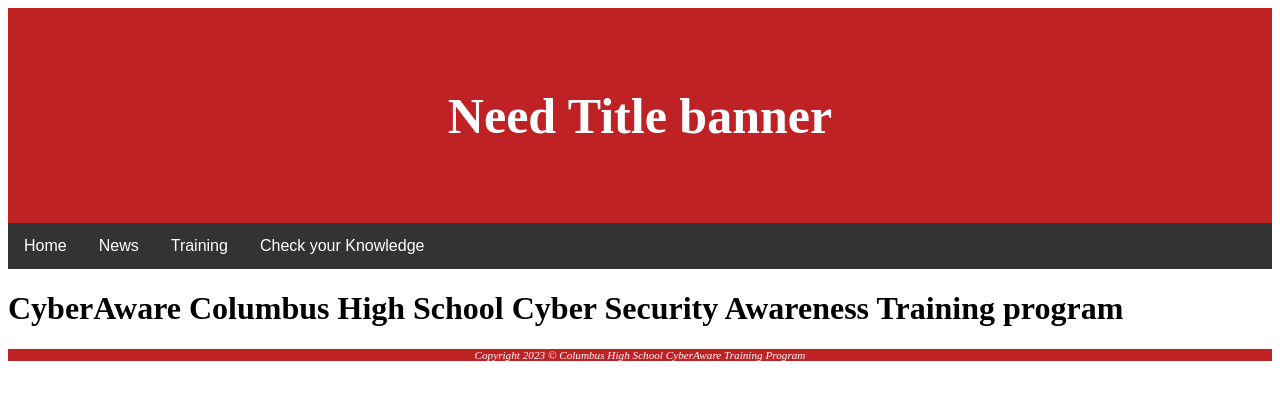
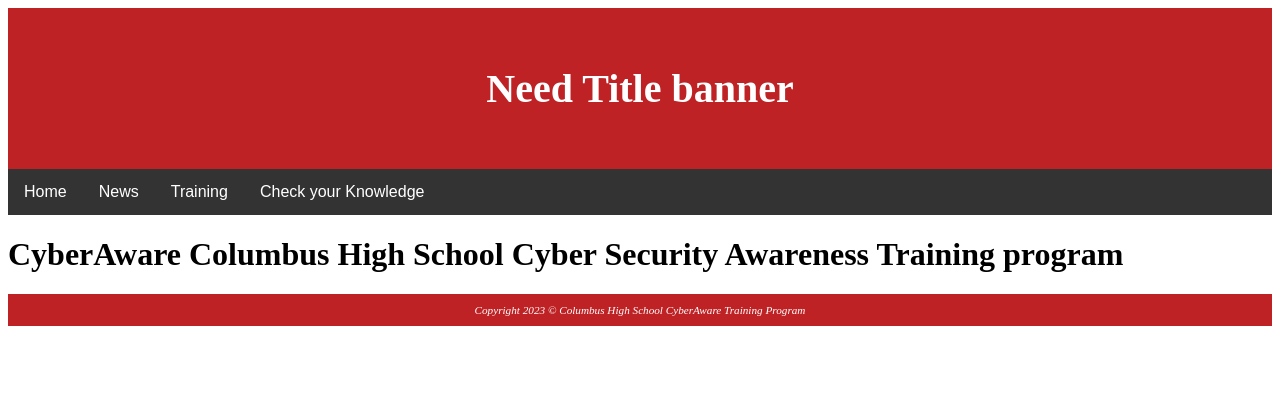
Before and after one commit to aartler/CyberAware, a plain HTML site: page index.html in a window 1280 px wide. Drawn offline with Linux system fonts and the light colour scheme.

Commit message:
Update CA.css

```diff
--- a/CA.css
+++ b/CA.css
@@ -1,9 +1,9 @@
 .header {
-  padding: 45px;
+  padding: 30px;
   text-align: center;
   background: #be2225;
   color: white;
-  font-size: 25px;
+  font-size: 20px;
 }
 
 /* Navbar container */
@@ -78,6 +78,7 @@
 
 footer { font-size:.70em;
 	font-style: italic;
+	padding: 10px;
 	background-color: #be2225;
 	color: white;
 	text-align: center;}
```
